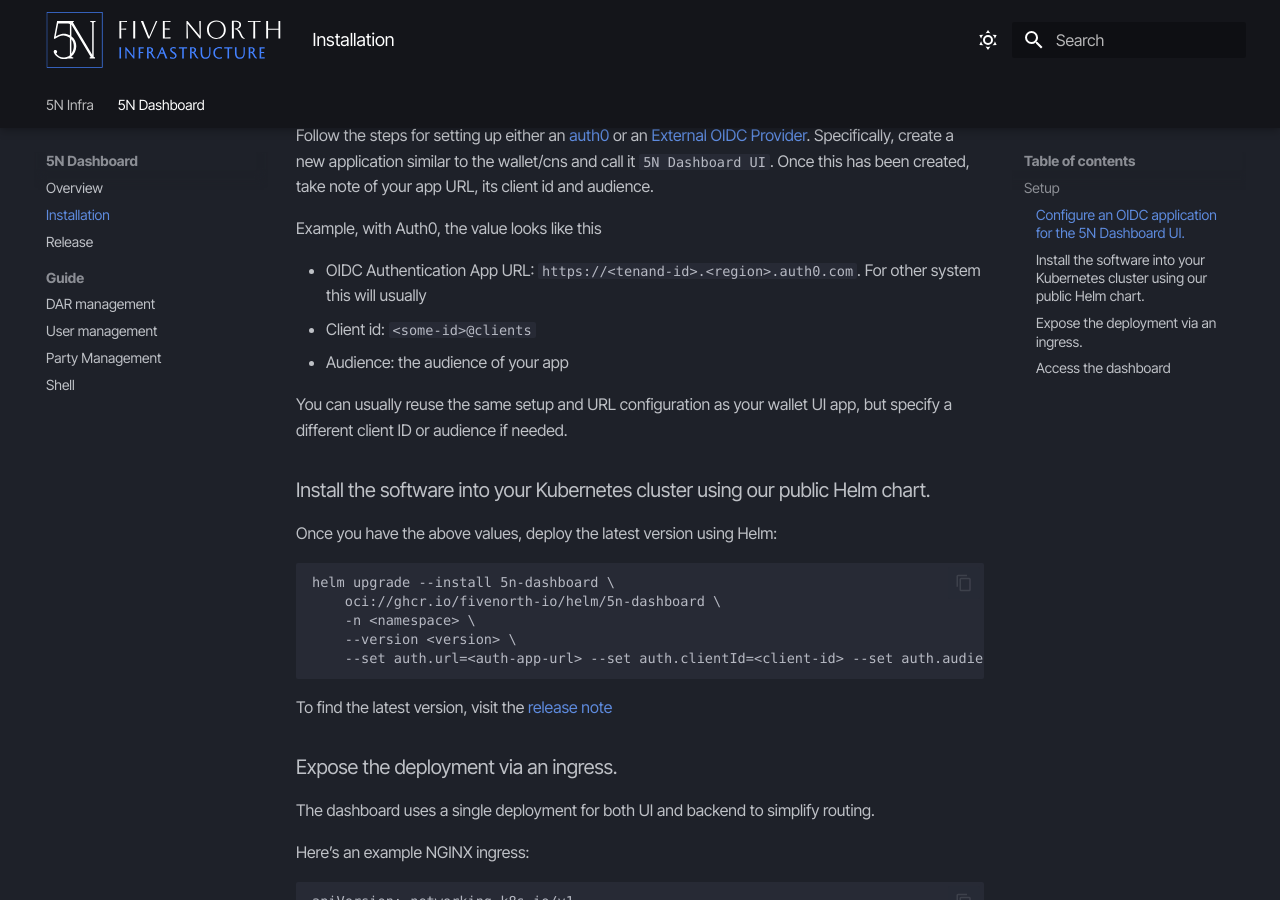
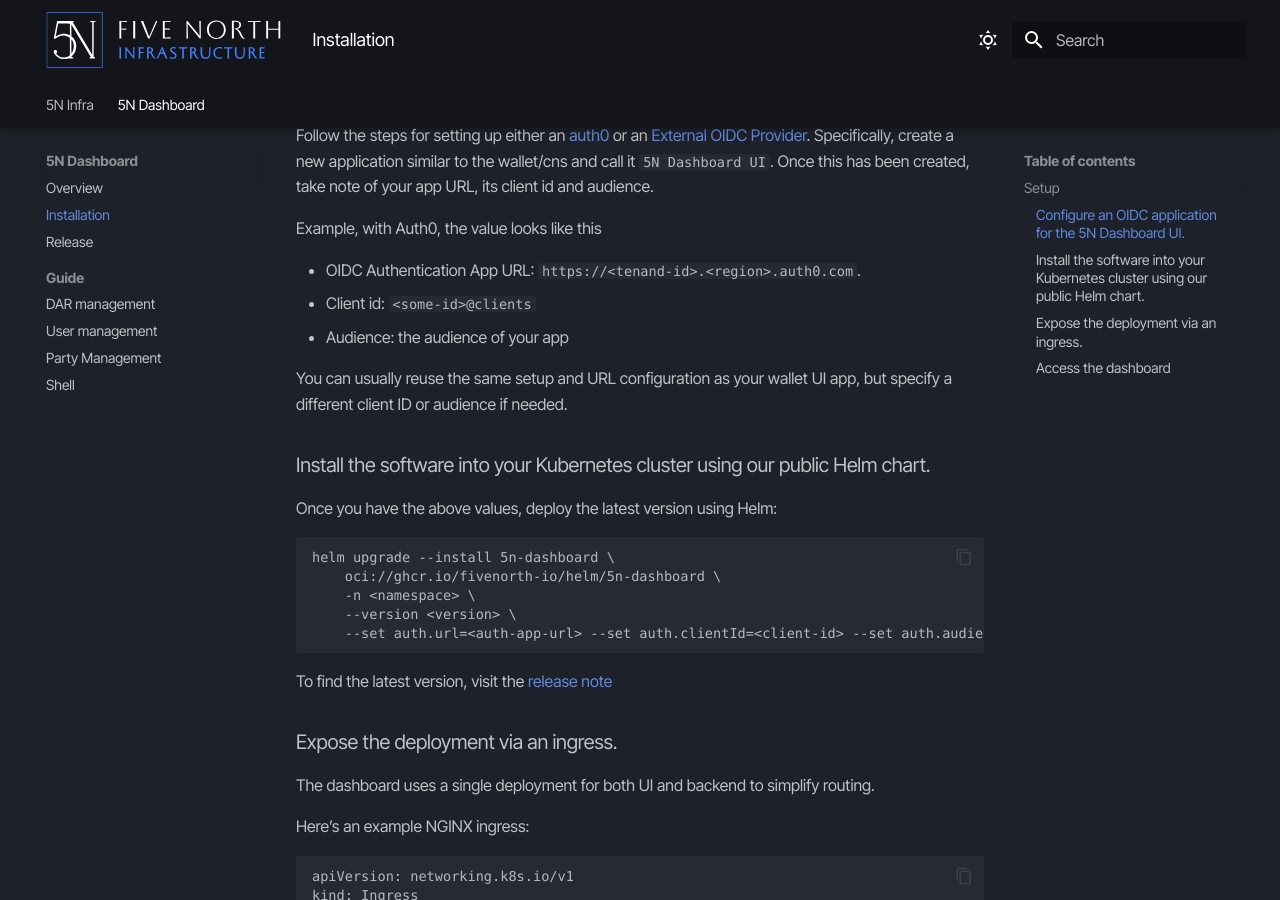
Before and after one commit to fivenorth-io/docs, an MkDocs documentation site: the page built from docs/5n-dashboard/install.md, in a window 1280 px wide and 900 px high, scrolled down 499 px. Built offline with MkDocs 1.6.1 and Material for MkDocs 9.7.7, drawn with Linux system fonts in a browser that asks for light colours; some web fonts are replaced.

Commit message:
remove half-baked text

```diff
--- a/docs/5n-dashboard/install.md
+++ b/docs/5n-dashboard/install.md
@@ -17,7 +17,7 @@
 
 Example, with Auth0, the value looks like this
 
-- OIDC Authentication App URL: `https://<tenand-id>.<region>.auth0.com`. For other system this will usually
+- OIDC Authentication App URL: `https://<tenand-id>.<region>.auth0.com`.
 - Client id: `<some-id>@clients`
 - Audience: the audience of your app
 
```
